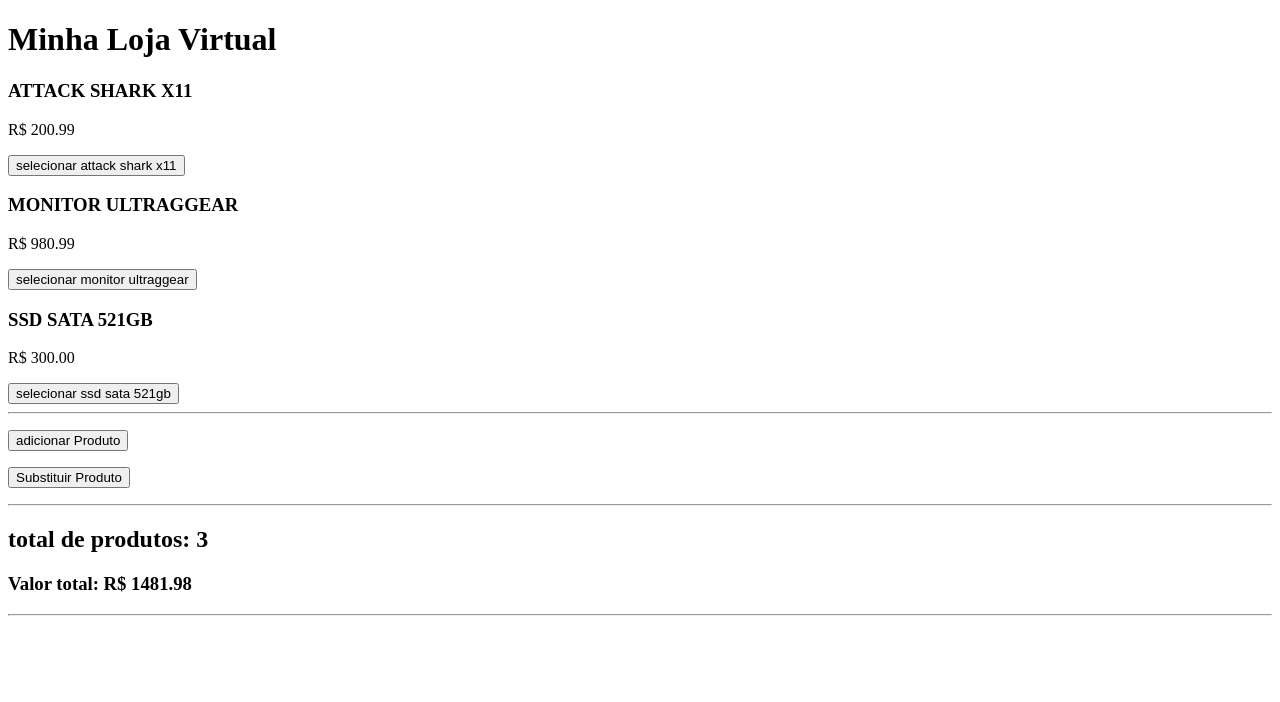
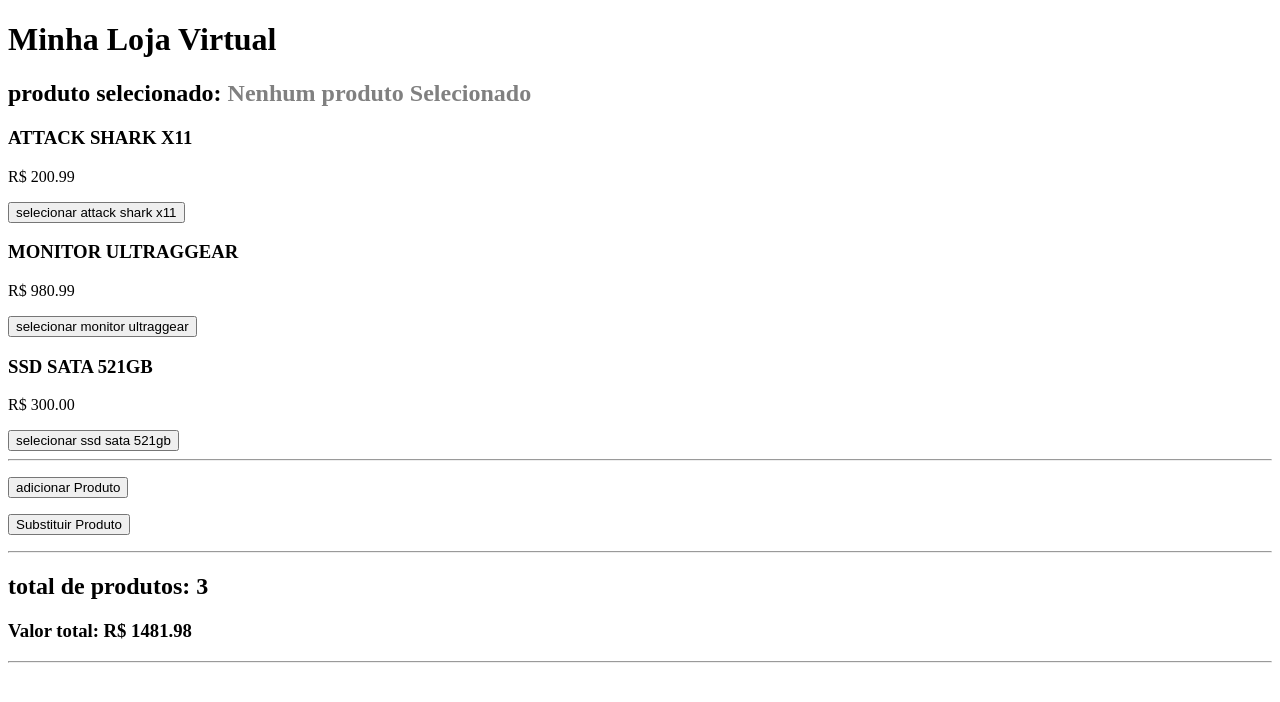
Before and after one commit to Harthur200/e-commerce, an Angular app: page / in a window 1280 px wide. Shown: the top 702 px of the page. Built offline with nearby package versions, Linux system fonts and the light colour scheme.

Commit message:
feat(lista-produtos): exibe produto selecionado em letras maiúsculas

```diff
--- a/src/app/features/produtos/lista-produtos/lista-produtos.html
+++ b/src/app/features/produtos/lista-produtos/lista-produtos.html
@@ -1,3 +1,11 @@
+<h2>
+    produto selecionado:
+    @if(produtoSelecionado()){
+        <strong style="color:green">{{produtoSelecionado() | uppercase}}</strong>
+    }@else{
+        <span style="color:gray">Nenhum produto Selecionado</span>
+    }
+</h2>
 @for(item of produtos(); track item){
     <app-produto
     [nome]="item.nome"
```
